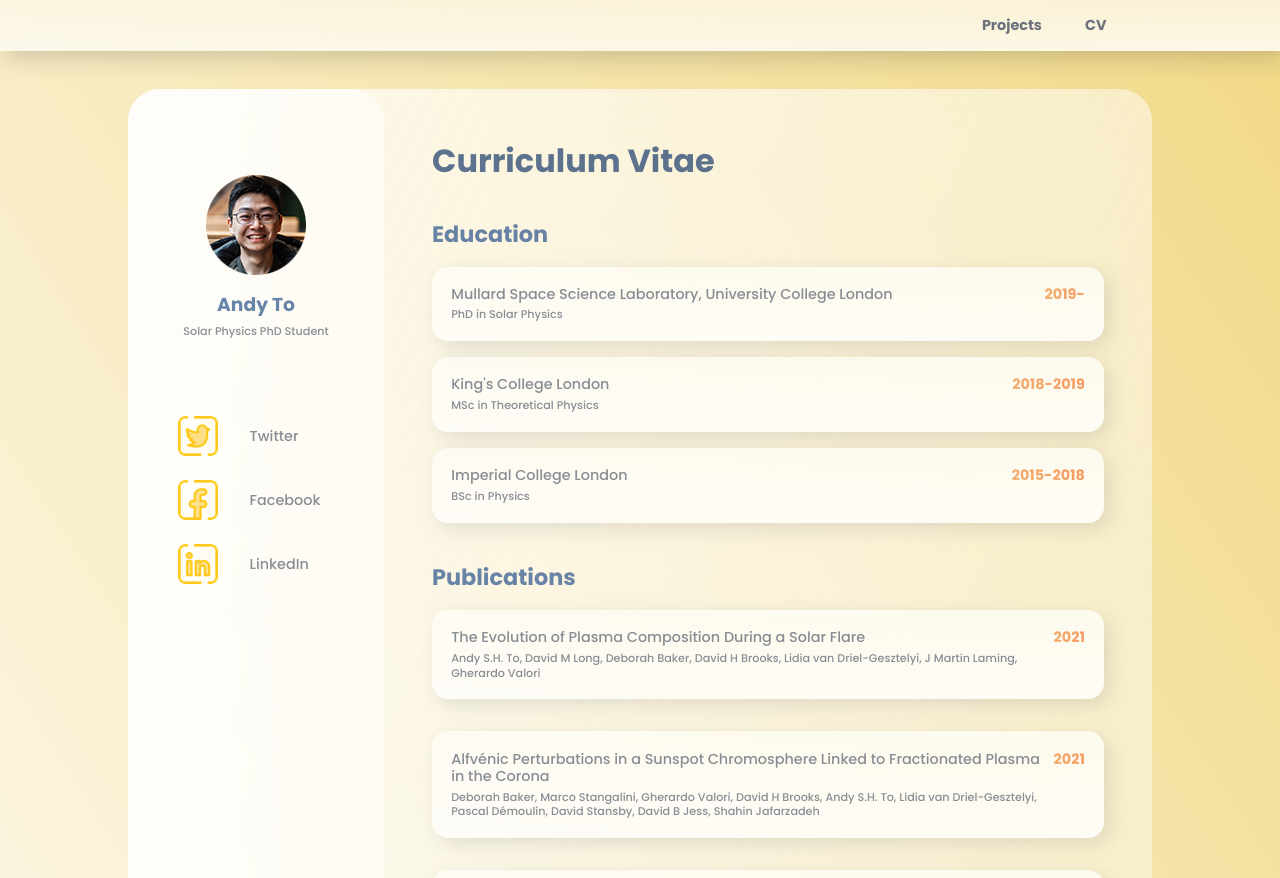
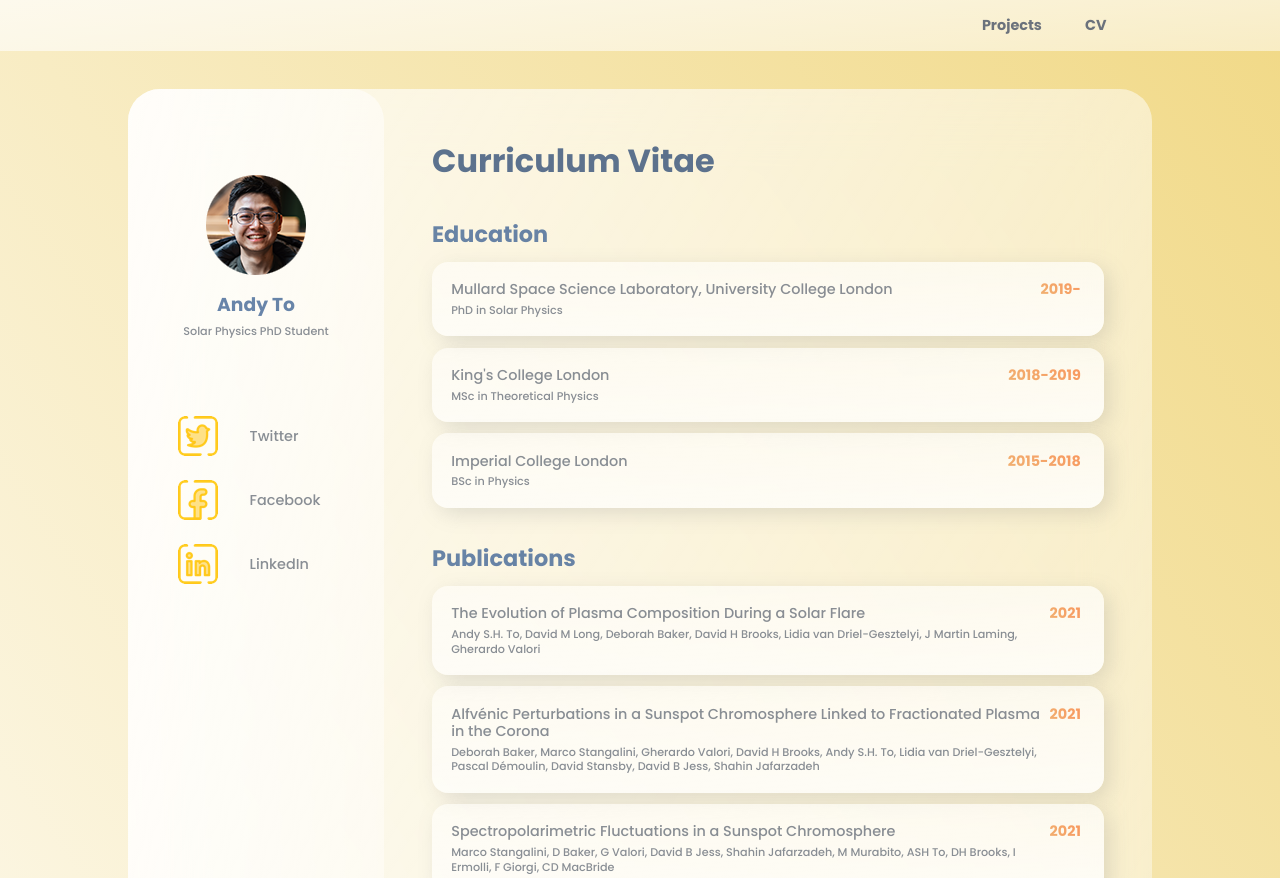
Before and after one commit to andyto1234/andyto.uk, a plain HTML site: page index.html in a window 1280 px wide. Shown: the top 878 px of the page. Drawn offline with Linux system fonts and the light colour scheme.

Commit message:
fixed spacing in publication

```diff
--- a/index.html
+++ b/index.html
@@ -63,7 +63,7 @@
           <div class="Education">
             <h4>Education</h4>
           </div>
-          <div class="cards">
+          <div class="education_cards">
             <div class="card">
               <!-- <img src="./images/assassins.png" alt="" /> -->
               <div class="card-info">
@@ -94,12 +94,11 @@
           </div>
           <div class="publications">
             <h4>Publications</h4>
-          </div>
+
             <div class="card">
               <div class="card-info">
                 <h2><a href="https://arxiv.org/pdf/2102.09985.pdf">The Evolution of Plasma Composition During a Solar Flare</a> </h2>
                 <p>Andy S.H. To, David M Long, Deborah Baker, David H Brooks, Lidia van Driel-Gesztelyi, J Martin Laming, Gherardo Valori</p>
-              <div class="progress"></div>
               </div>
               <h2 class="percentage">2021</h2>
             </div>
@@ -107,7 +106,6 @@
               <div class="card-info">
                 <h2><a href="https://iopscience.iop.org/article/10.3847/1538-4357/abcafd/meta">Alfvénic Perturbations in a Sunspot Chromosphere Linked to Fractionated Plasma in the Corona</a></h2>
                 <p>Deborah Baker, Marco Stangalini, Gherardo Valori, David H Brooks, Andy S.H. To, Lidia van Driel-Gesztelyi, Pascal Démoulin, David Stansby, David B Jess, Shahin Jafarzadeh</p>
-              <div class="progress"></div>
               </div>
               <h2 class="percentage">2021</h2>
             </div>
@@ -115,7 +113,6 @@
               <div class="card-info">
                 <h2><a href="https://royalsocietypublishing.org/doi/abs/10.1098/rsta.2020.0216">Spectropolarimetric Fluctuations in a Sunspot Chromosphere</a></h2>
                 <p>Marco Stangalini, D Baker, G Valori, David B Jess, Shahin Jafarzadeh, M Murabito, ASH To, DH Brooks, I Ermolli, F Giorgi, CD MacBride</p>
-              <div class="progress"></div>
               </div>
               <h2 class="percentage">2021</h2>
             </div>
@@ -123,7 +120,6 @@
               <div class="card-info">
                 <h2><a href="https://iopscience.iop.org/article/10.3847/1538-4357/ab7dcb/meta">Can Sub-chromospheric Magnetic Reconnection Change the Elemental Composition in the Solar Corona?</a></h2>
                 <p>Deborah Baker, Lidia Van Driel-Gesztelyi, David H. Brooks, Pascal Demoulin, David M. Long, J. Martin Laming, Andy S.H. To, Gherardo Valori and Alexander W. James</p>
-              <div class="progress"></div>
               </div>
               <h2 class="percentage">2020</h2>
             </div>
@@ -134,10 +130,13 @@
                   <h2>STFC Long Term Attachement Funding</h2>
                   <p>Four months of overseas fieldwork will be conducted in JAXA, Japan</p>
                 </div>
-
                 <h2 class="percentage">2020</h2>
               </div>
             </div>
+          </div>
+
+
+
           <div class="conferences">
             <h4>Conferences and Meetings</h4>
             <div class="card">
--- a/style.css
+++ b/style.css
@@ -14,8 +14,8 @@ header {
   /* border-radius: 1rem; */
   font-weight: bold;
   background: linear-gradient(
-    to left top,
-    rgba(255, 255, 255, 0.8),
+    to right bottom,
+    rgba(255, 255, 255, 0.7),
     rgba(255, 255, 255, 0.5)
   );
   /* height: 0px; */
@@ -30,7 +30,7 @@ header {
   /* margin-top: 30px; */
   align-items: center;
   padding: 15px 12%;
-  box-shadow: 5px 6px 25px rgba(43, 43, 43, 0.212);
+  /* box-shadow: 5px 6px 25px rgba(43, 43, 43, 0.212); */
 }
 h1 {
   color: #345179;
@@ -41,6 +41,7 @@ h1 {
 }
 h2 {
   line-height: 1.2em;
+  margin-right: 4px;
   font-size: 0.9rem;
   color: #6b727c;
   font-weight: 500;
@@ -265,7 +266,7 @@ a:hover {
     rgba(255, 255, 255, 0.5)
   );
   border-radius: 1rem;
-  margin: 1rem 0rem;
+  margin: 0.7rem 0rem;
   padding: 1.2rem;
   box-shadow: 6px 6px 20px rgba(122, 122, 122, 0.212);
   justify-content: space-between;
```
Lines whose indentation alone changed are shown as unchanged.
